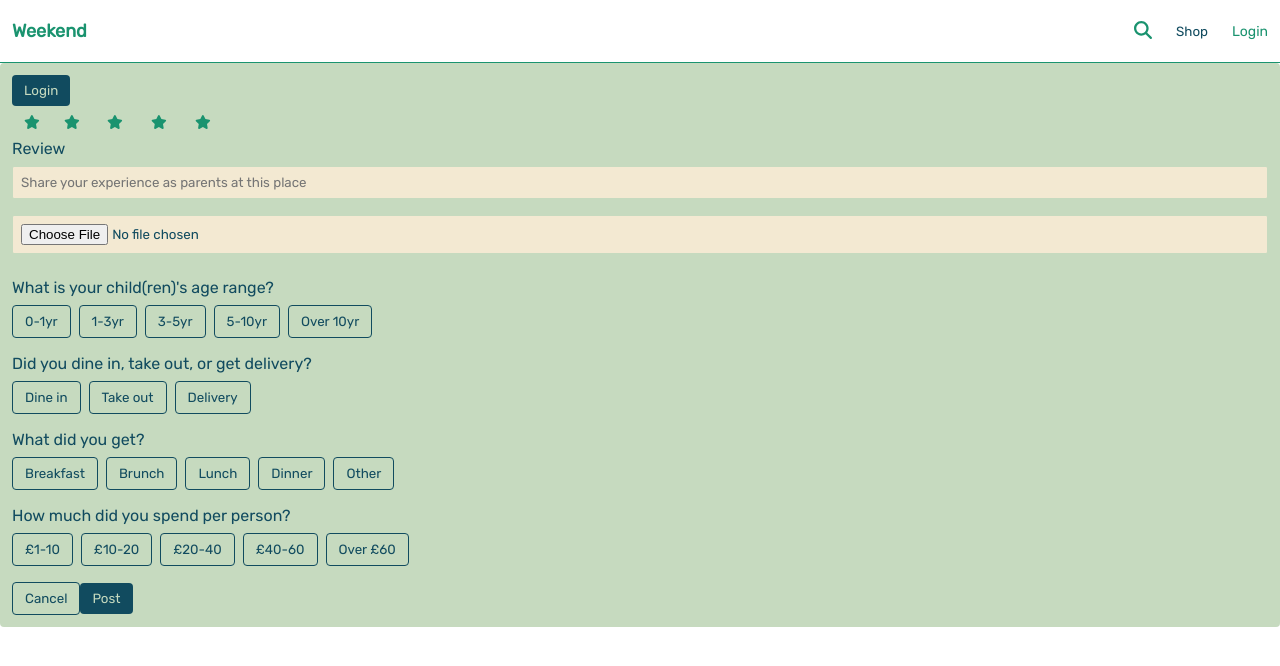
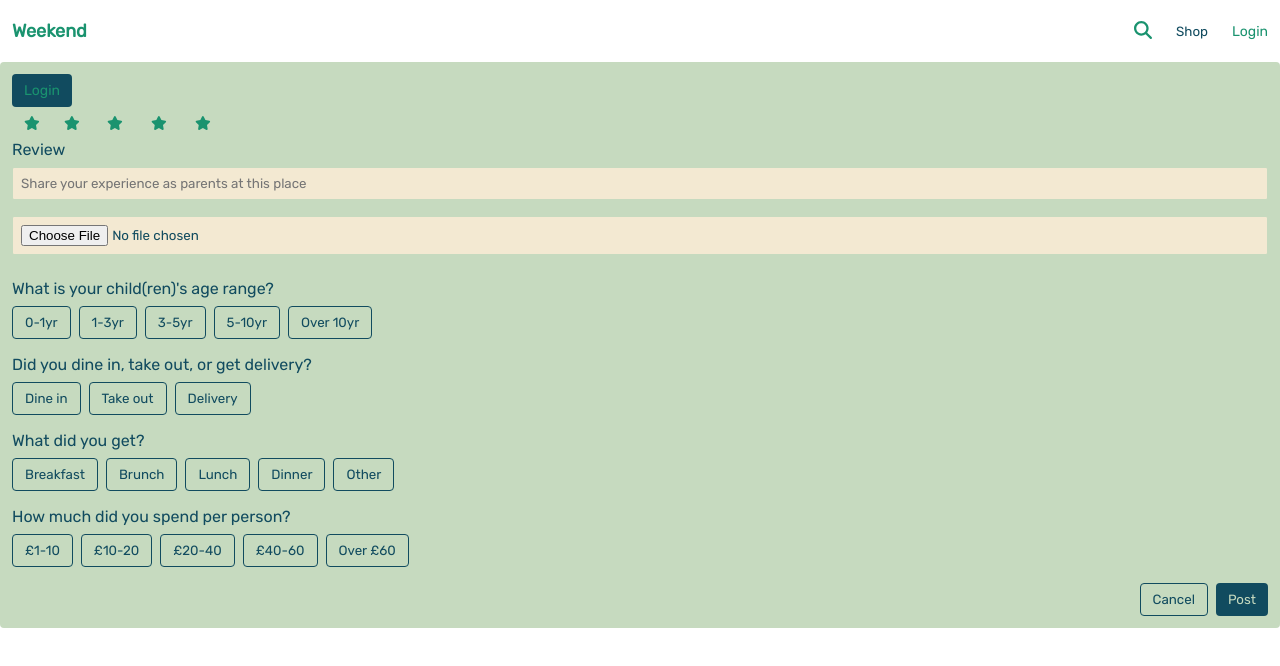
Before and after one commit to Lee340/babyboss, a React (Create React App) app: page / in a window 1280 px wide. Both pictures are taken after a click on the button "Go to review". Shown: the top 666 px of the page. Built offline with nearby package versions, Linux system fonts and the light colour scheme.

Commit message:
edit review page

```diff
--- a/src/Navbar.css
+++ b/src/Navbar.css
@@ -1,6 +1,5 @@
 
 .navbar {
-  border-bottom: 1px solid var(--brand-color);
   padding-top: var(--spacing-m);
   padding-bottom: var(--spacing-m);
   padding-left: var(--spacing-m);
--- a/src/ReviewRoute.css
+++ b/src/ReviewRoute.css
@@ -23,3 +23,18 @@ input {
   margin-top: 8px;
 
 }
+
+.review-submit {
+  display: flex;
+  justify-content: flex-end;
+  gap: 8px;
+}
+
+.user-profile {
+  display: flex;
+  align-items: center;
+  width: 32px;
+  height: 32px;
+  border-radius: 50%;
+  border: 1px solid var(--brand-color);
+}
--- a/src/ReviewRoute.js
+++ b/src/ReviewRoute.js
@@ -1,13 +1,15 @@
 import { useState } from "react";
-import { Text } from "./Text";
 import { Card } from "./Card";
 import { Button } from "./Button";
-import { faStar } from "@fortawesome/free-solid-svg-icons";
+import { Text } from "./Text";
+import { faLinesLeaning, faStar } from "@fortawesome/free-solid-svg-icons";
 import { Icon } from "./Icon";
+import { Navbar } from "./Navbar";
 import "./ReviewRoute.css";
+import { loginWithGoogle } from "./Authentication";
 
-export function ReviewRoute({ user, setUser }) {
-  const [show, setShow] = useState(true);
+export function ReviewRoute({ user, setUser, id }) {
+  const [show, setShow] = useState(false);
   const [review, setReview] = useState("");
   const [selectedFile, setSelectedFile] = useState(null);
 
@@ -15,6 +17,19 @@ export function ReviewRoute({ user, setUser }) {
     <div>
       <Card color="subtle">
         <div>
+          <Button
+            type="primary"
+            className="review-login"
+            onClick={() => {
+              if (user == null) {
+                loginWithGoogle(setUser);
+              } else if (show) {
+                setShow(false);
+              } else {
+                setShow(true);
+              }
+            }}
+          >
             {user != null ? (
               <img
                 src={user.photoURL}
@@ -22,11 +37,11 @@ export function ReviewRoute({ user, setUser }) {
                 className="user-profile"
               />
             ) : (
-            <Button type="primary">Login</Button>
+              <Text>Login</Text>
             )}
+          </Button>
         </div>
-        <span>
-          <Button>
+        <Button className="review-stars">
           <Icon icon={faStar} />
         </Button>
         <Button>
@@ -41,7 +56,6 @@ export function ReviewRoute({ user, setUser }) {
         <Button>
           <Icon icon={faStar} />
         </Button>
-        </span>
         <form
           action=""
           method="get"
@@ -102,8 +116,10 @@ export function ReviewRoute({ user, setUser }) {
             <Button type="border">Over £60</Button>
           </div>
         </div>
+        <div className="review-submit">
           <Button type="border">Cancel</Button>
           <Button type="primary">Post</Button>
+        </div>
       </Card>
     </div>
   );
```
Lines whose indentation alone changed are shown as unchanged.
